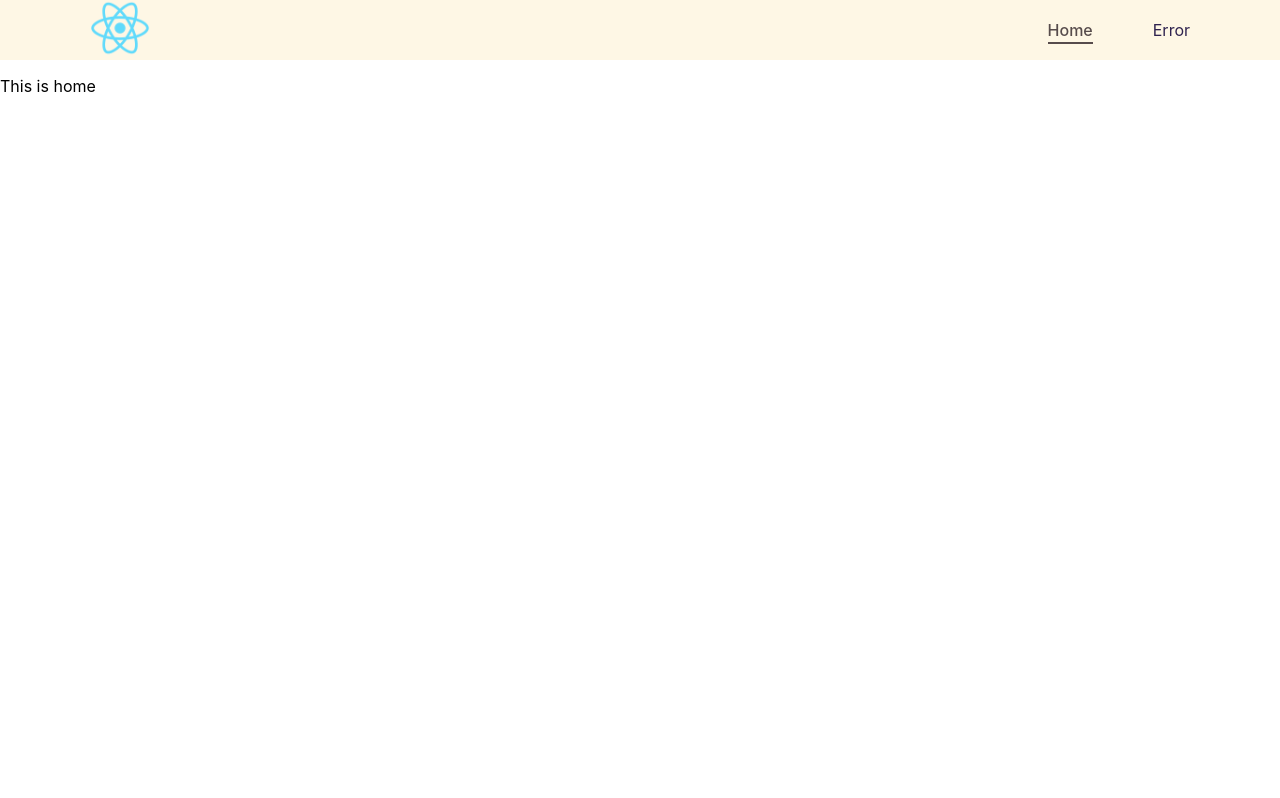
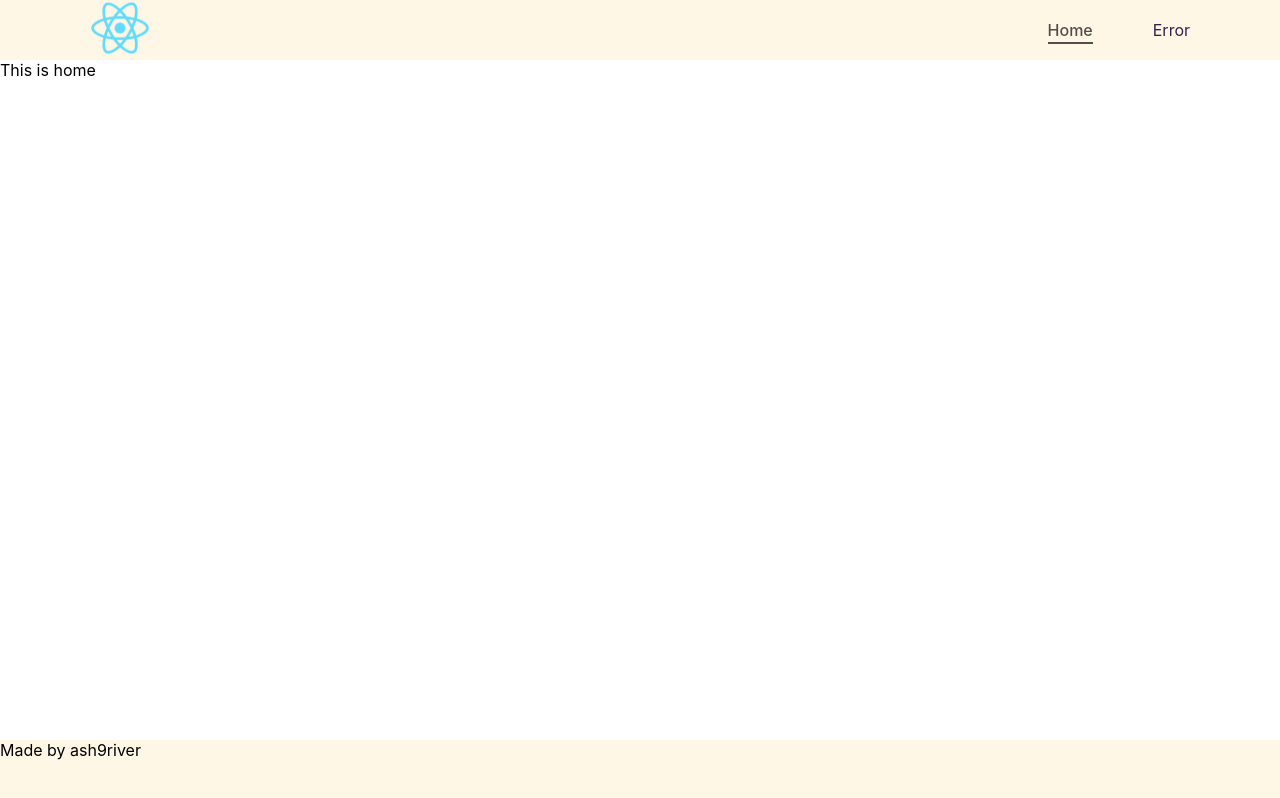
Before and after one commit to ash9river/capston-design, a React (Create React App) app: page / in a window 1280 px wide. Built offline with nearby package versions, Linux system fonts and the light colour scheme.

Commit message:
footer 배치 끝

```diff
--- /dev/null
+++ b/src/components/UI/Footer.module.scss
@@ -0,0 +1,18 @@
+/* .warapper {
+  height: auto;
+  min-height: 100%;
+  padding-bottom: 60px;
+}
+ */
+footer {
+  position: relative;
+  transform: translateY(-100%);
+  height: 60px;
+  /*bottom: 0;
+  border-top: 1px solid #fef7e5;
+
+  display: flex;*/
+  align-items: center;
+  justify-content: center;
+  background-color: #fef7e5;
+}
--- /dev/null
+++ b/src/components/UI/Footer.tsx
@@ -0,0 +1,7 @@
+import './Footer.module.scss';
+
+function Footer() {
+  return <footer>Made by ash9river</footer>;
+}
+
+export default Footer;
--- a/src/components/UI/Header.tsx
+++ b/src/components/UI/Header.tsx
@@ -2,7 +2,7 @@ import { NavLink } from 'react-router-dom';
 import { useState } from 'react';
 import styles from './Header.module.scss';
 
-export default function Header() {
+function Header() {
   const giveActiveClass = ({
     isActive,
   }: {
@@ -48,3 +48,5 @@ export default function Header() {
     </nav>
   );
 }
+
+export default Header;
--- a/src/index.css
+++ b/src/index.css
@@ -1,5 +1,6 @@
 body {
   margin: 0;
+  width: 100%;
   font-family: -apple-system, BlinkMacSystemFont, 'Segoe UI', 'Roboto', 'Oxygen',
     'Ubuntu', 'Cantarell', 'Fira Sans', 'Droid Sans', 'Helvetica Neue',
     sans-serif;
@@ -11,3 +12,13 @@ code {
   font-family: source-code-pro, Menlo, Monaco, Consolas, 'Courier New',
     monospace;
 }
+
+html,
+body,
+#root {
+  height: 100%;
+}
+
+main {
+  min-height: calc(100vh - 60px);
+}
--- a/src/layouts/MainLayout.tsx
+++ b/src/layouts/MainLayout.tsx
@@ -1,3 +1,4 @@
+import Footer from 'components/UI/Footer';
 import Header from 'components/UI/Header';
 import { Outlet } from 'react-router-dom';
 
@@ -5,7 +6,10 @@ export default function MainLayout() {
   return (
     <>
       <Header />
-      <Outlet />
+      <main>
+        <Outlet />
+      </main>
+      <Footer />
     </>
   );
 }
--- a/src/pages/HomePage.jsx
+++ b/src/pages/HomePage.jsx
@@ -1,3 +1,3 @@
 export default function HomePage() {
-  return <p>This is home</p>;
+  return <p style={{ margin: '0', height: '100%' }}>This is home</p>;
 }
```
Also changed, not shown: src/App.css (+0 -35 lines).
